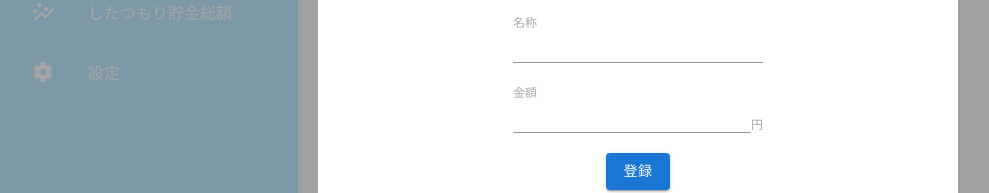
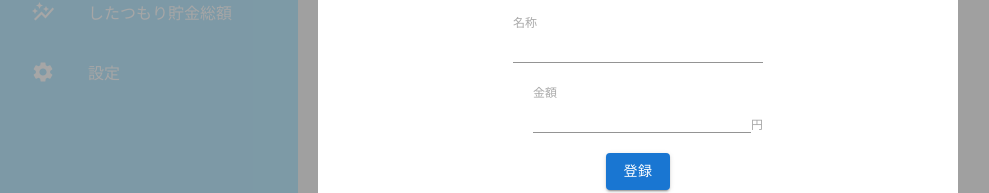
Before and after one commit to yusuke-rakus/React-Moneylog, a React (Create React App) app: page / in a window 1280 px wide. Shown: the part 318-511 px from the top of the page, without its empty margins (2-991 px from the left). Built offline with nearby package versions, Linux system fonts and the light colour scheme.

Commit message:
ModalBoxのレイアウト修正

```diff
--- a/src/components/components_CSS/ModalBox.css
+++ b/src/components/components_CSS/ModalBox.css
@@ -53,6 +53,7 @@ span {
   width: 80%;
   max-width: 250px;
   margin: 20px auto;
+  align-items: center;
 }
 
 .input-amount {
@@ -61,7 +62,7 @@ span {
 }
 
 .amount-group {
-  margin-left: 20px;
+  padding-left: 20px;
 }
 
 /* 取引名 */
```
